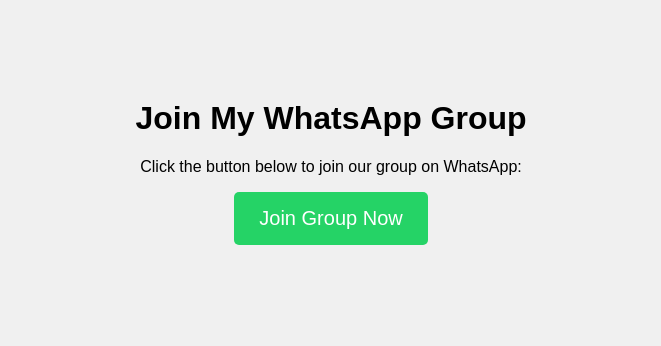
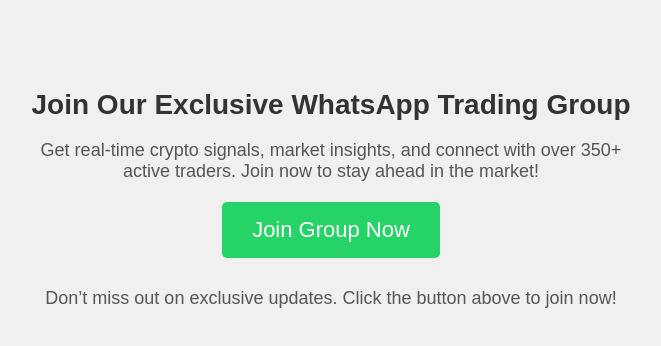
Before and after one commit to Ali83128/ali83128.yt.com, a plain HTML site: page index.html in a window 1280 px wide. Shown: the whole page, without its empty margins (309-970 px from the left). Drawn offline with Linux system fonts and the light colour scheme.

Commit message:
Update index.html

```diff
--- a/index.html
+++ b/index.html
@@ -8,26 +8,50 @@
         body {
             font-family: Arial, sans-serif;
             text-align: center;
-            margin-top: 100px;
+            margin-top: 50px;
             background-color: #f0f0f0;
+            padding: 20px;
         }
-        a {
+        h1 {
+            color: #333;
+            font-size: 28px;
+        }
+        p {
+            color: #555;
+            font-size: 18px;
+            max-width: 600px;
+            margin: 0 auto 20px;
+        }
+        .cta-button {
             text-decoration: none;
             color: white;
             background-color: #25D366;
-            padding: 15px 25px;
+            padding: 15px 30px;
             border-radius: 5px;
+            font-size: 22px;
+            display: inline-block;
+            transition: background-color 0.3s, transform 0.3s;
+        }
+        .cta-button:hover {
+            background-color: #128C7E;
+            transform: scale(1.1);
+        }
+        .benefits {
             font-size: 20px;
-            display: inline-block;
+            color: #333;
+            margin: 20px 0;
+            max-width: 600px;
+            margin: 0 auto;
         }
-        a:hover {
-            background-color: #128C7E;
+        .footer-reminder {
+            font-size: 18px;
+            color: #777;
+            margin-top: 30px;
         }
     </style>
 
     <!-- Google tag (gtag.js) -->
-<script async src="https://www.googletagmanager.com/gtag/js?id=AW-11310549707">
-</script>
+    <script async src="https://www.googletagmanager.com/gtag/js?id=AW-11310549707"></script>
     <script>
       window.dataLayer = window.dataLayer || [];
       function gtag(){dataLayer.push(arguments);}
@@ -37,8 +61,12 @@
     </script>
 </head>
 <body>
-    <h1>Join My WhatsApp Group</h1>
-    <p>Click the button below to join our group on WhatsApp:</p>
-    <a href="https://chat.whatsapp.com/LIMYzLYawLFBbjkbryXLdK" target="_blank">Join Group Now</a>
+    <h1>Join Our Exclusive WhatsApp Trading Group</h1>
+    <p>Get real-time crypto signals, market insights, and connect with over 350+ active traders. Join now to stay ahead in the market!</p>
+    <a href="https://chat.whatsapp.com/LIMYzLYawLFBbjkbryXLdK" class="cta-button" target="_blank">Join Group Now</a>
+
+    <div class="footer-reminder">
+        <p>Don’t miss out on exclusive updates. Click the button above to join now!</p>
+    </div>
 </body>
 </html>
```
Lines whose indentation alone changed are shown as unchanged.
